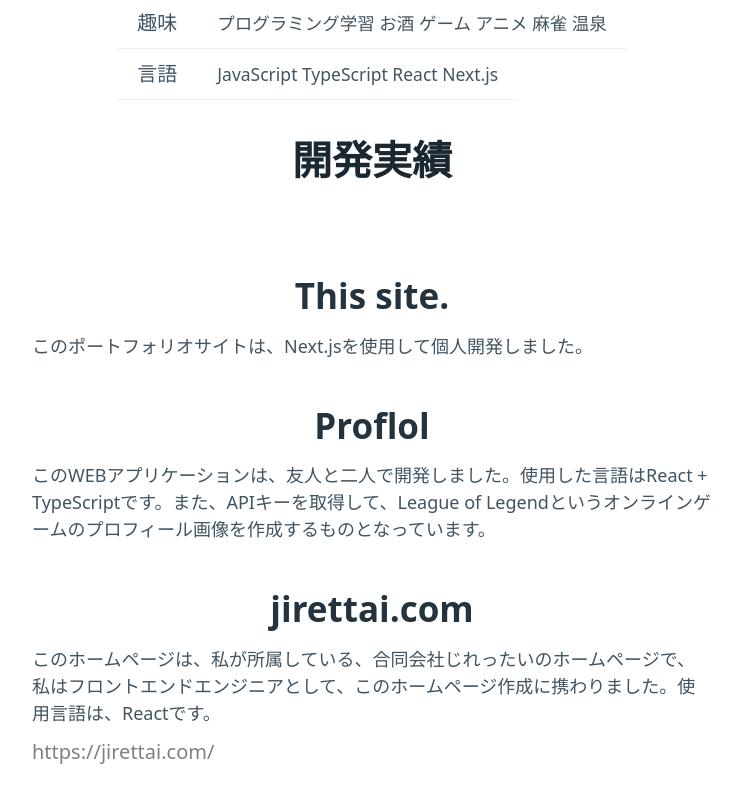
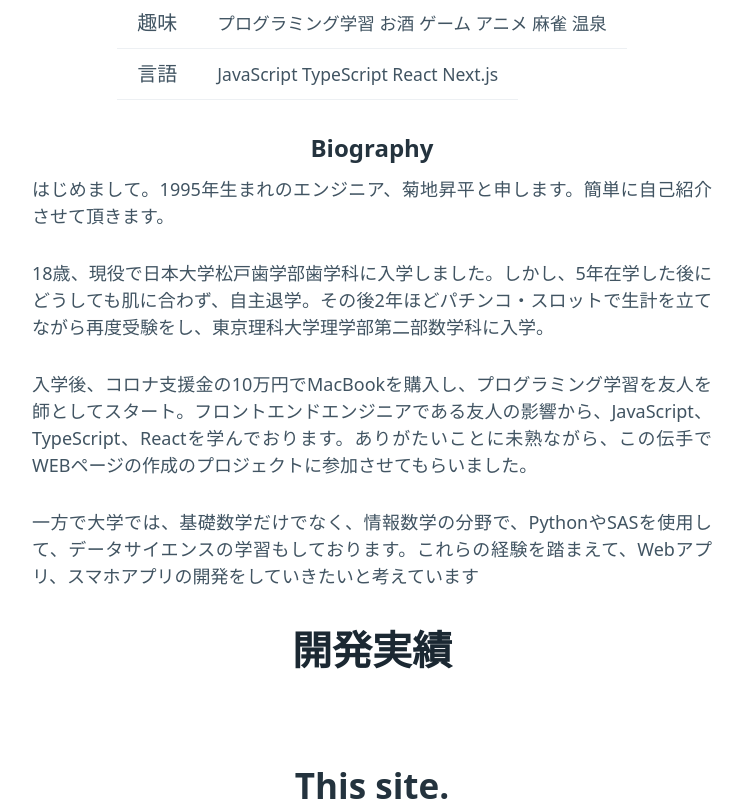
Before and after one commit to skikuchi7329/Portfolio, a Next.js app: page / in a window 1280 px wide. Shown: the part 560-1363 px from the top of the page, without its empty margins (268-1011 px from the left). Built offline with nearby package versions, Linux system fonts and the light colour scheme.

Commit message:
feat: Add biography component

```diff
--- a/data.json
+++ b/data.json
@@ -4,6 +4,5 @@
     "carrier":"東京理科大学 理学部第二部 数学科",
     "hobby":["プログラミング学習 お酒 ゲーム アニメ 麻雀 温泉"],
     "language":["JavaScript TypeScript React Next.js"]
-  },
-  "biography":" はじめまして。1995年生まれのエンジニア、菊地昇平と申します。簡単に自己紹介させて頂きます。<br>  18歳、現役で日本大学松戸歯学部歯学科に入学しました。。しかし、5年在学した後にどうしても肌に合わず、自主退学。その後2年ほどパチンコ・スロットで生計を立てながら再度受験をし、東京理科大学理学部第二部数学科に入学。入学後、コロナ支援金の10万円でMacBookを購入し、プログラミング学習を友人を師としてスタート。フロントエンドエンジニアである友人の影響から、JavaScript、TypeScript、Reactを学んでおります。ありがたいことに未熟ながら、この伝手でWEBページの作成のプロジェクトに参加させてもらいました。一方で大学では、基礎数学だけでなく、情報数学の分野で、PythonやSASを使用して、データサイエンスの学習もしております。これらの経験を踏まえて、Webアプリ、スマホアプリの開発をしていきたいと考えています。"
+  }
 }
--- /dev/null
+++ b/src/components/Biography/index.styled.tsx
@@ -0,0 +1,17 @@
+import styled from "styled-components";
+
+const StyledBiography = styled.div`
+  h2 {
+    text-align: center;
+    font-size: 24px;
+    margin-bottom: 10px;
+  }
+
+  p {
+    font-size: 18px;
+    line-height: 1.5;
+    text-align: justify;
+  }
+`
+
+export {StyledBiography} ;
--- /dev/null
+++ b/src/components/Biography/index.tsx
@@ -0,0 +1,23 @@
+import { StyledBiography } from "./index.styled";
+
+const Biography = () => {
+  return (
+    <StyledBiography>
+      <h2>Biography</h2>
+      <p>
+        はじめまして。1995年生まれのエンジニア、菊地昇平と申します。簡単に自己紹介させて頂きます。
+      </p>
+      <p>
+        18歳、現役で日本大学松戸歯学部歯学科に入学しました。しかし、5年在学した後にどうしても肌に合わず、自主退学。その後2年ほどパチンコ・スロットで生計を立てながら再度受験をし、東京理科大学理学部第二部数学科に入学。
+      </p>
+      <p>
+        入学後、コロナ支援金の10万円でMacBookを購入し、プログラミング学習を友人を師としてスタート。フロントエンドエンジニアである友人の影響から、JavaScript、TypeScript、Reactを学んでおります。ありがたいことに未熟ながら、この伝手でWEBページの作成のプロジェクトに参加させてもらいました。
+      </p>
+      <p>
+        一方で大学では、基礎数学だけでなく、情報数学の分野で、PythonやSASを使用して、データサイエンスの学習もしております。これらの経験を踏まえて、Webアプリ、スマホアプリの開発をしていきたいと考えています
+      </p>
+    </StyledBiography>
+  );
+};
+
+export default Biography;
--- a/src/components/layout/index.tsx
+++ b/src/components/layout/index.tsx
@@ -7,6 +7,7 @@ import Footer from "../Footer";
 import About from "../About/index";
 import Article from "../Articles";
 import { data } from "../../data";
+import Biography from "../Biography";
 
 type Props = {
   children?: React.ReactNode;
@@ -26,6 +27,7 @@ export default function Layout({ children, title, description }: Props) {
       </Head>
       <Header />
       <About />
+      <Biography />
       <h1 id="article">開発実績</h1>
       {data.map(({ title, content, link }) => (
         <Article title={title} content={content} link={link} />
```
